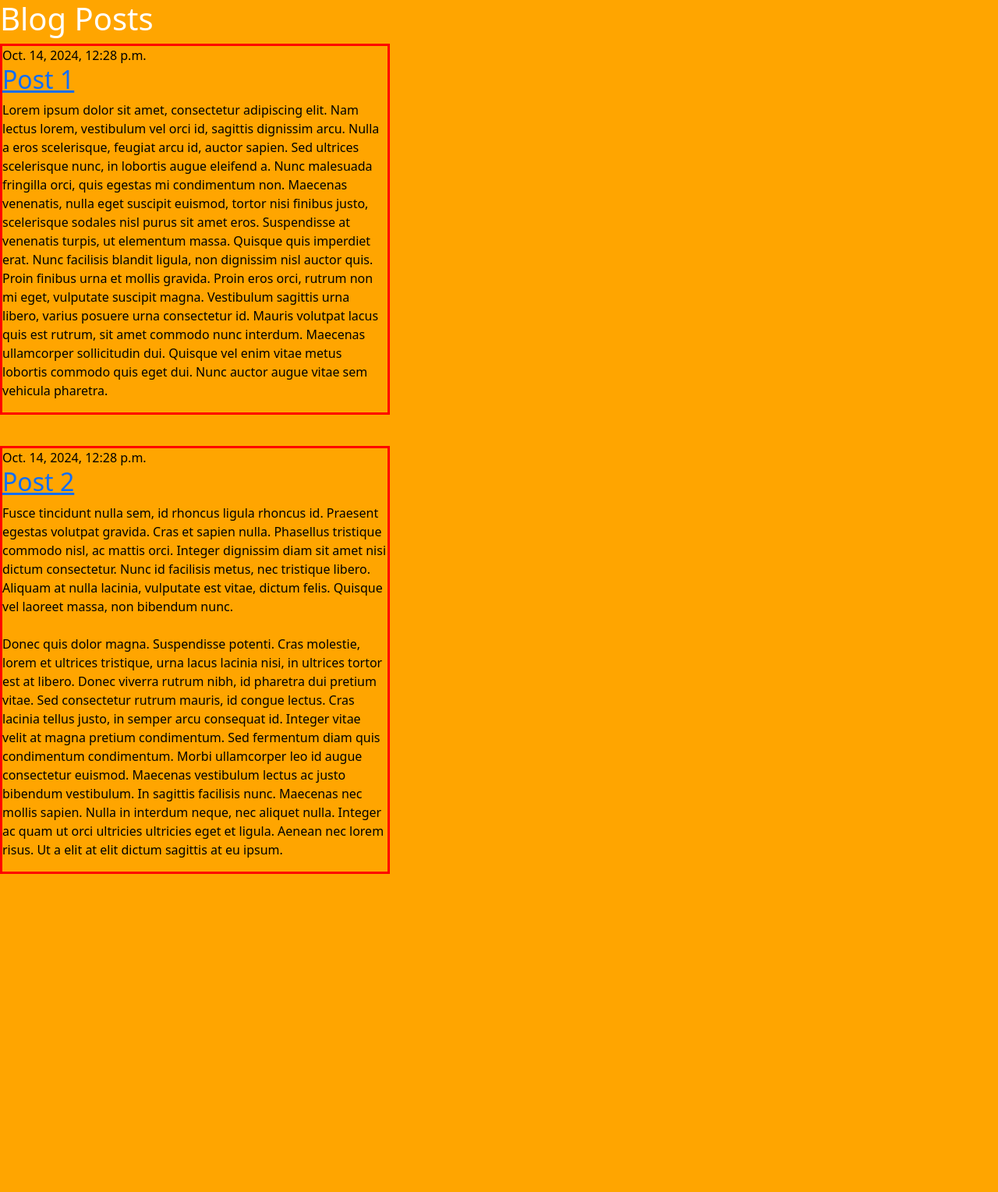
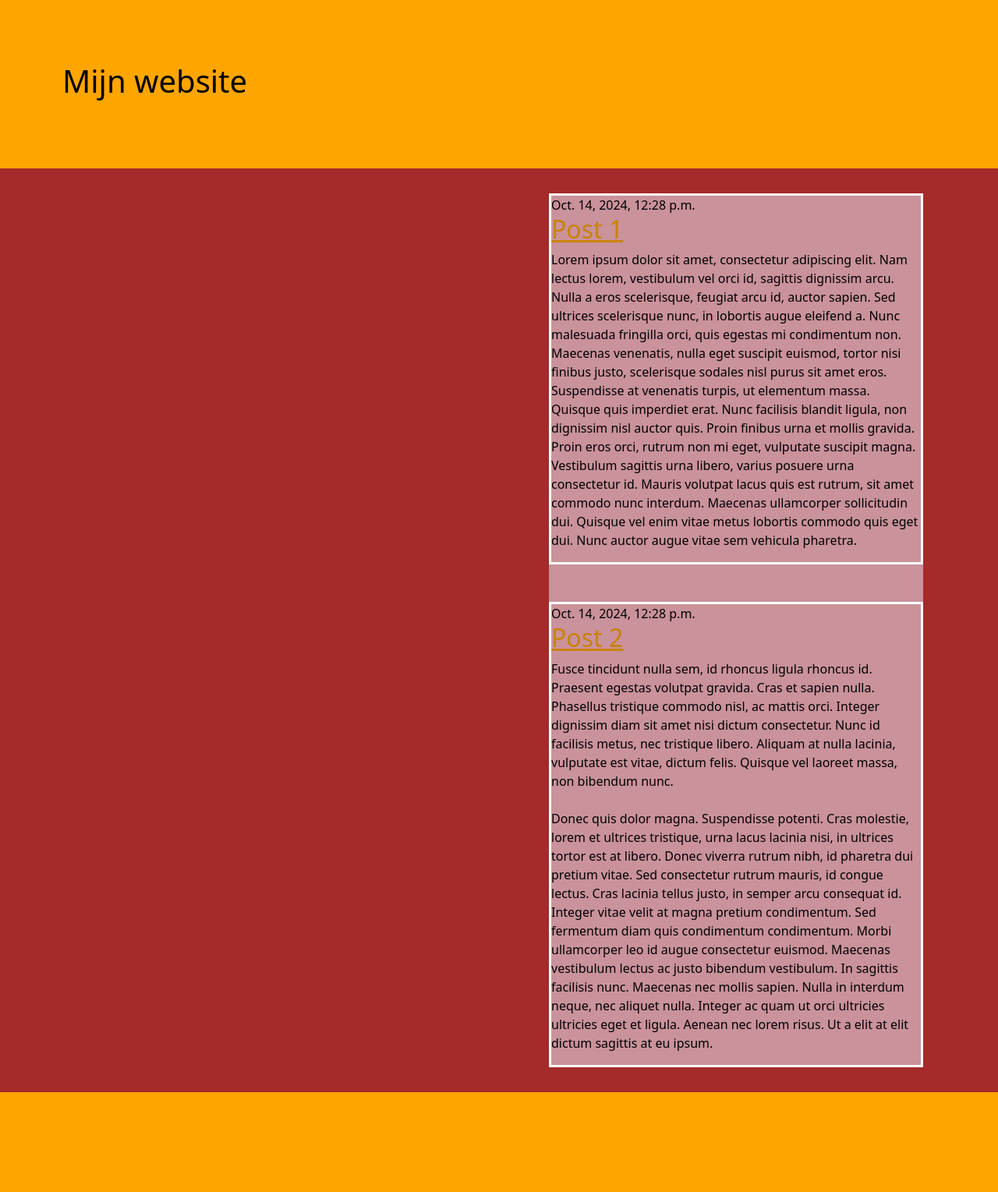
Before and after one commit to peter146/prdjango, a Django app: page / in a window 1280 px wide. Shown: the whole page at 78% size. Before the commit the page ends 1121 px from the top, so only its background shows below. Run offline with Django 3.2, Linux system fonts and the light colour scheme; data comes from the database, SQL or seed files in the repository.

Commit message:
template layout

```diff
--- a/prdjango/blog/static/css/stijl.css
+++ b/prdjango/blog/static/css/stijl.css
@@ -3,12 +3,40 @@ body {
     color: black;
 }
 
+header {
+    padding: 5rem;
+    min-height: 8rem;
+}
+
 h1 {
-    color: white;
+    color: black;
+}
+
+main {
+    background-color: brown;
+    padding-top: 2rem;
+    padding-bottom: 2rem;
+}
+
+.article-container {
+    width: 30rem;
+    margin-left: 55%;
+    padding-bottom: 3rem;
+    background-color: rgb(202, 146, 155);
+}
+
+.article-container:last-child {
+    padding-bottom: 0;
 }
 
 article {
-    width: 500px;
-    margin-bottom: 40px;
-    border: 3px solid red;
+    border: 3px solid white;
 }
+
+footer {
+    min-height: 8rem;
+}
+
+a {
+    color: rgb(201, 131, 2);
+}
--- a/prdjango/blog/templates/blog/post_list.html
+++ b/prdjango/blog/templates/blog/post_list.html
@@ -10,17 +10,26 @@
     <title>Blog</title>
 </head>
 <body>
+    <header>
+        <h1>Mijn website</h1>
+    </header>
+    <main>
             {% block content %}
-    <h1>Blog Posts</h1>
             {% for post in posts %}
+                <div class="article-container">
                     <article class="post">
                         <time class="date">{{ post.published_date }}</time>
                         <h2><a href="">{{ post.title }}</a></h2>
                         <p>{{ post.text|linebreaksbr }}</p>
                     </article>
+                </div>
             {% empty %}
                 <p>No posts available.</p>
             {% endfor %}
             {% endblock %}
+        </div>
+    </main>
+    <footer>
+    </footer>
 </body>
 </html>
```
Lines whose indentation alone changed are shown as unchanged.
